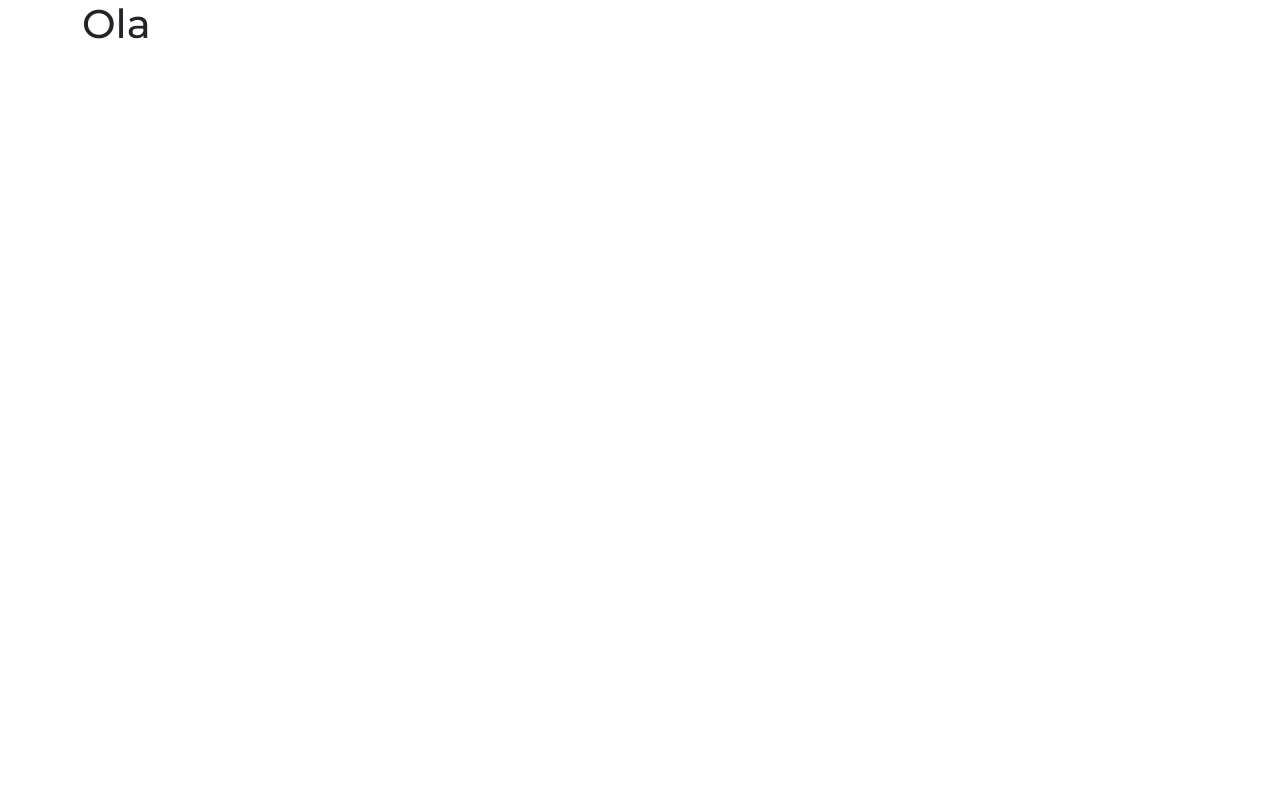
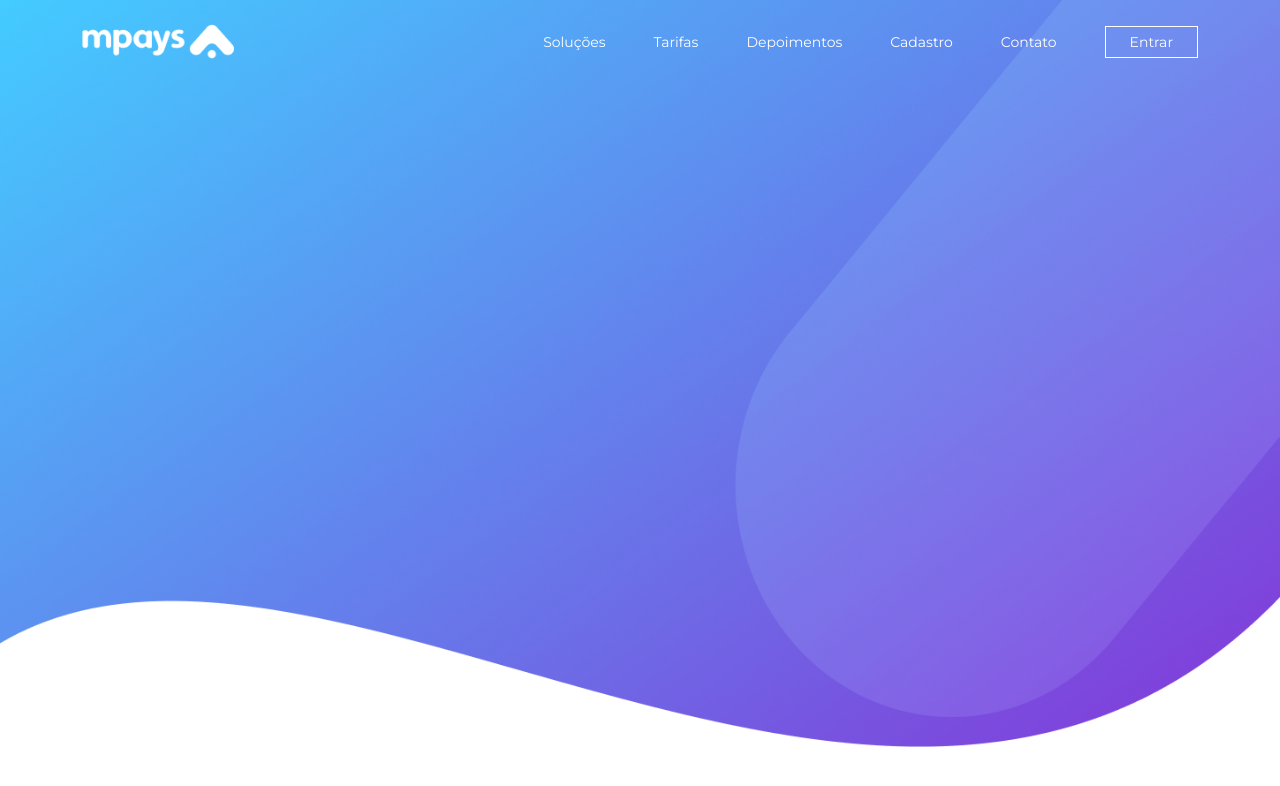
Before and after one commit to ViniciusSSouza23/teste_dippi, a React (Vite) app: page / in a window 1280 px wide. Shown: the top 786 px of the page. Built offline with nearby package versions, Linux system fonts and the light colour scheme.

Commit message:
feat: finish navbar component and init header :construction:

```diff
--- a/src/App.css
+++ b/src/App.css
@@ -2,4 +2,14 @@
   font-size: 14px;
   text-decoration: none;
   line-height: 14px;
+  color: #fff;
+  transition: filter 1s;
 }
+
+.hover-class {
+  transition: filter 1s;
+}
+
+.hover-class:hover {
+  filter: brightness(80%);
+}
--- a/src/App.jsx
+++ b/src/App.jsx
@@ -1,10 +1,11 @@
 import "./App.css";
+import Header from "./components/header/Header";
 
 function App() {
   return (
-    <div className="container">
-      <h1>Ola</h1>
-    </div>
+    <>
+      <Header />
+    </>
   );
 }
 
--- /dev/null
+++ b/src/components/header/Header.jsx
@@ -0,0 +1,11 @@
+import Navbar from "../navbar/Navbar";
+import headerStyles from "./headerStyle.module.css";
+function Header() {
+  return (
+    <header className={headerStyles.headerContainer}>
+      <Navbar />
+    </header>
+  );
+}
+
+export default Header;
--- /dev/null
+++ b/src/components/header/headerStyle.module.css
@@ -0,0 +1,7 @@
+.headerContainer {
+  background: url(../../assets/imgs/bg-header.png);
+  background-size: 100% 100%;
+  background-position: center center;
+  min-height: 100vh;
+  width: 100vw;
+}
--- /dev/null
+++ b/src/components/navbar/Navbar.jsx
@@ -0,0 +1,37 @@
+import logo from "../../assets/imgs/logo.png";
+import navbarStyles from "./navbar.module.css";
+
+function Navbar() {
+  return (
+    <nav className="container d-flex align-items-center py-4">
+      <div className="flex-fill">
+        <img src={logo} alt="Logo mpays" className="img-fluid" width={151.55} />
+      </div>
+      <div className="d-flex align-items-center">
+        <a href="#soluções" className="links-navbar hover-class">
+          Soluções
+        </a>
+        <a href="#tarifas" className="links-navbar mx-5 hover-class">
+          Tarifas
+        </a>
+        <a href="#depoimentos" className="links-navbar hover-class">
+          Depoimentos
+        </a>
+        <a href="#cadastro" className="links-navbar mx-5 hover-class">
+          Cadastro
+        </a>
+        <a href="#contato" className="links-navbar hover-class">
+          Contato
+        </a>
+        <a
+          href=""
+          className={`links-navbar ms-5 hover-class ${navbarStyles.btnSignIn}`}
+        >
+          Entrar
+        </a>
+      </div>
+    </nav>
+  );
+}
+
+export default Navbar;
--- /dev/null
+++ b/src/components/navbar/navbar.module.css
@@ -0,0 +1,4 @@
+.btnSignIn {
+  border: 1px solid #fff;
+  padding: 8px 24px;
+}
```
Also changed, not shown: src/assets/imgs/bg-header.png (added).
